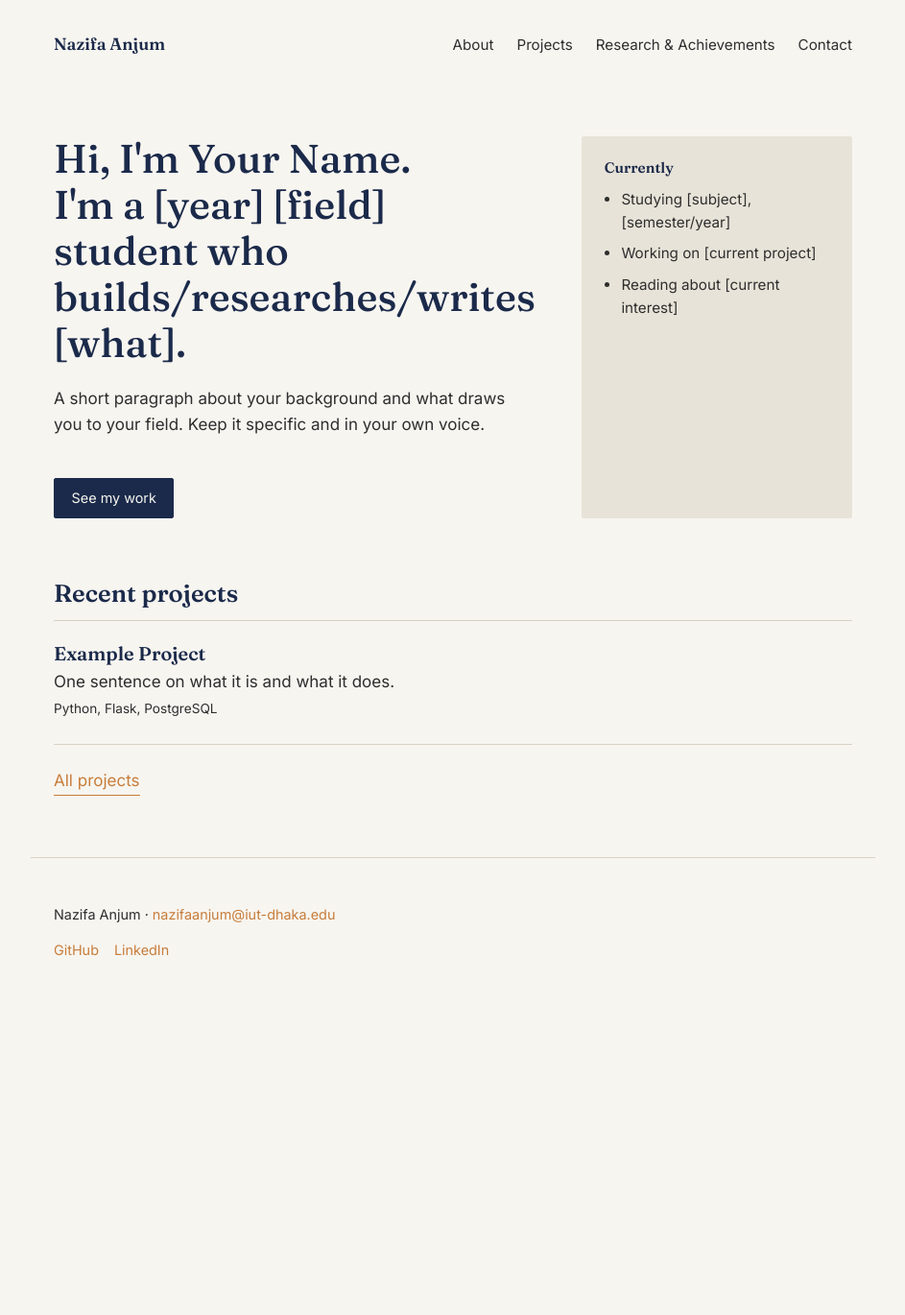
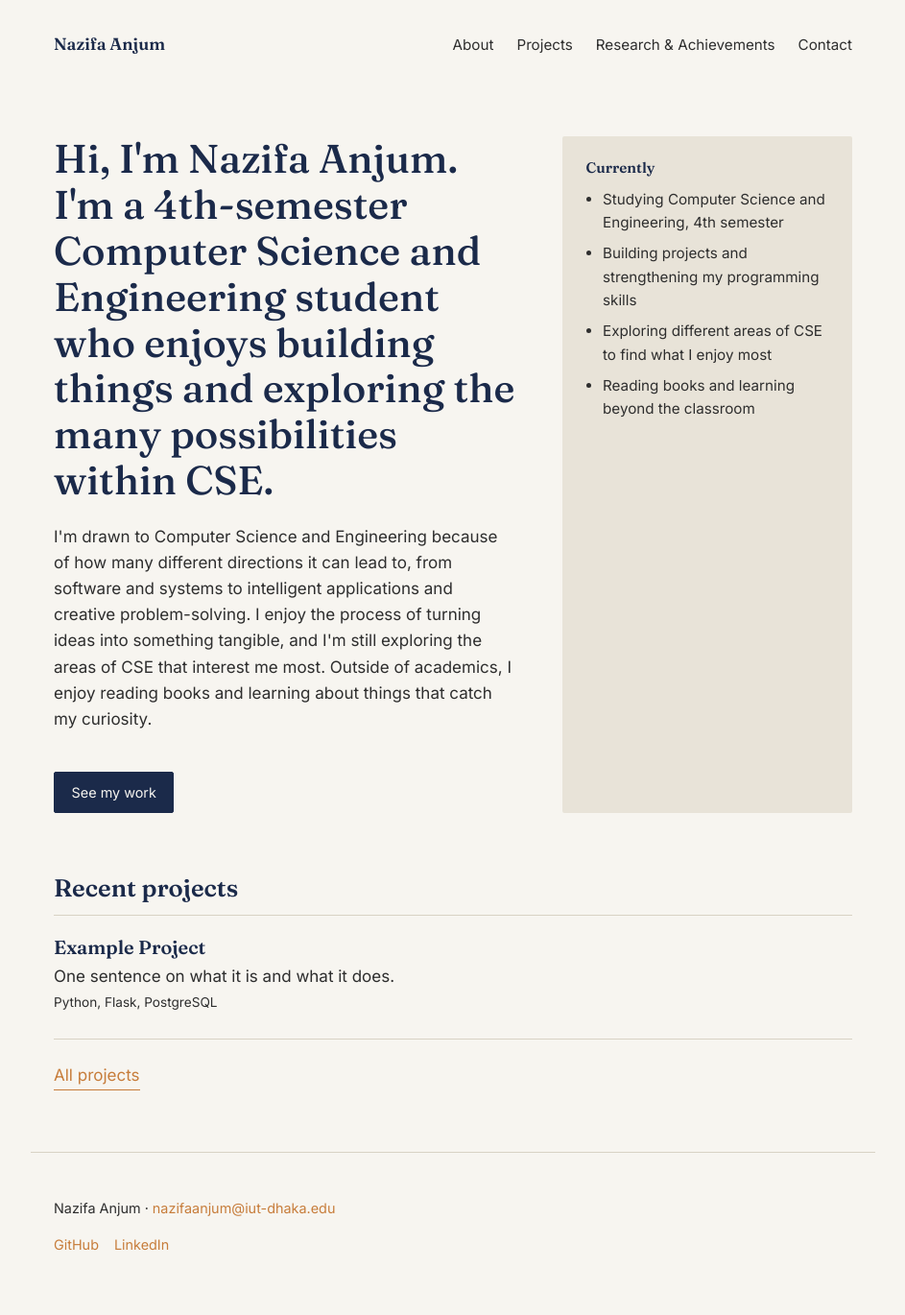
Before and after one commit to na-rai/na-rai.github.io, a Jekyll site: the page built from index.html, in a window 1280 px wide. Shown: the whole page at 96% size, without its empty margins (168-1111 px from the left). Built offline with Jekyll 4.4.1, drawn with Linux system fonts in a browser that asks for light colours; before the commit the page ends 1064 px from its top, so only the background shows below that.

Commit message:
Update index.html

```diff
--- a/index.html
+++ b/index.html
@@ -4,22 +4,20 @@ title: Home
 ---
 <section class="hero">
   <div class="hero__statement">
-    <h1>Hi, I'm Your Name.<br>
-    <!-- PLACEHOLDER: replace with a real one-sentence statement of what you do/study/care about -->
-    I'm a [year] [field] student who builds/researches/writes [what].</h1>
+    <h1>Hi, I'm Nazifa Anjum.<br>
+    I'm a 4th-semester Computer Science and Engineering student who enjoys building things and exploring the many possibilities within CSE.</h1>
     <p class="hero__sub">
-      <!-- PLACEHOLDER: 2-3 sentences of context — background, interests, what you're currently focused on -->
-      A short paragraph about your background and what draws you to your field. Keep it specific and in your own voice.
+      I'm drawn to Computer Science and Engineering because of how many different directions it can lead to, from software and systems to intelligent applications and creative problem-solving. I enjoy the process of turning ideas into something tangible, and I'm still exploring the areas of CSE that interest me most. Outside of academics, I enjoy reading books and learning about things that catch my curiosity.
     </p>
     <a href="{{ '/projects/' | relative_url }}" class="pill-link pill-link--primary">See my work</a>
   </div>
   <aside class="hero__currently">
     <h2>Currently</h2>
     <ul>
-      <!-- PLACEHOLDER: 2-4 short lines on what you're doing right now -->
-      <li>Studying [subject], [semester/year]</li>
-      <li>Working on [current project]</li>
-      <li>Reading about [current interest]</li>
+      <li>Studying Computer Science and Engineering, 4th semester</li>
+      <li>Building projects and strengthening my programming skills</li>
+      <li>Exploring different areas of CSE to find what I enjoy most</li>
+      <li>Reading books and learning beyond the classroom</li>
     </ul>
   </aside>
 </section>
```
